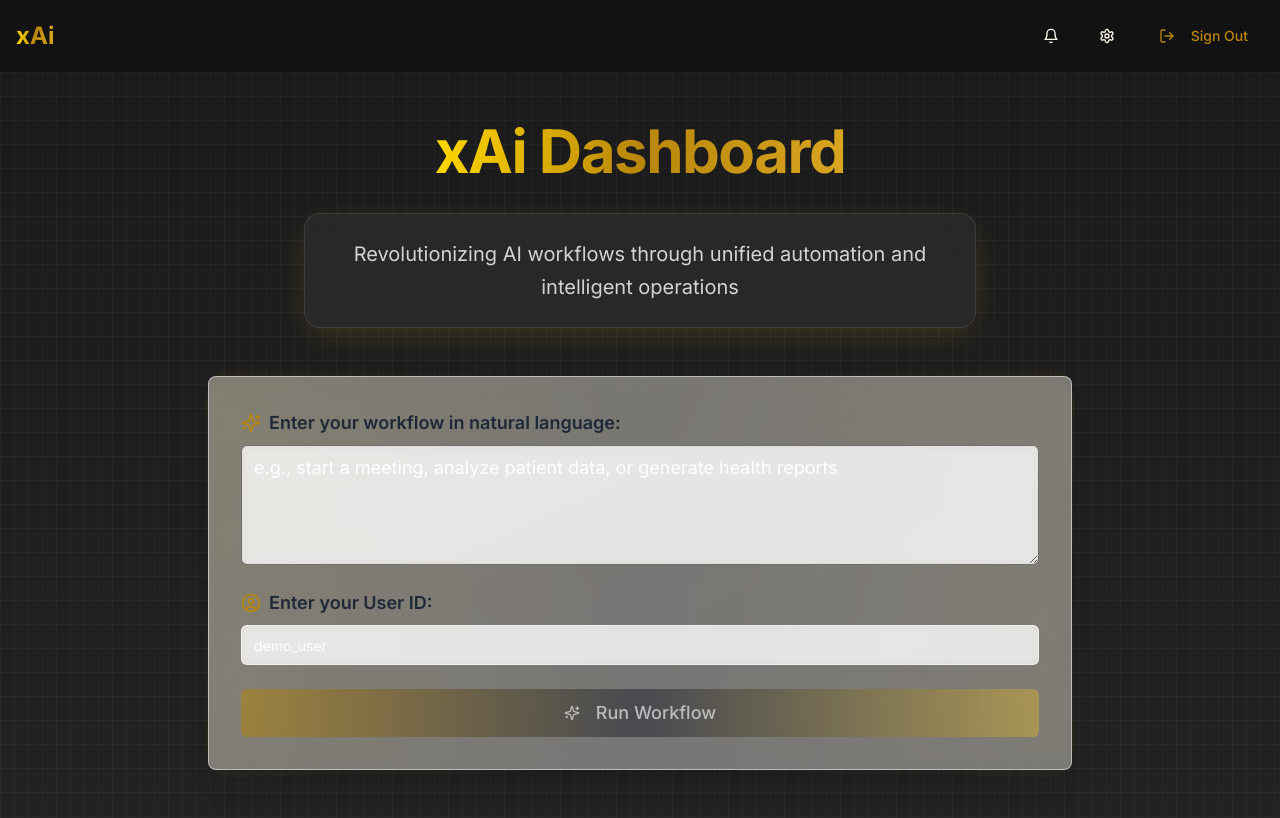
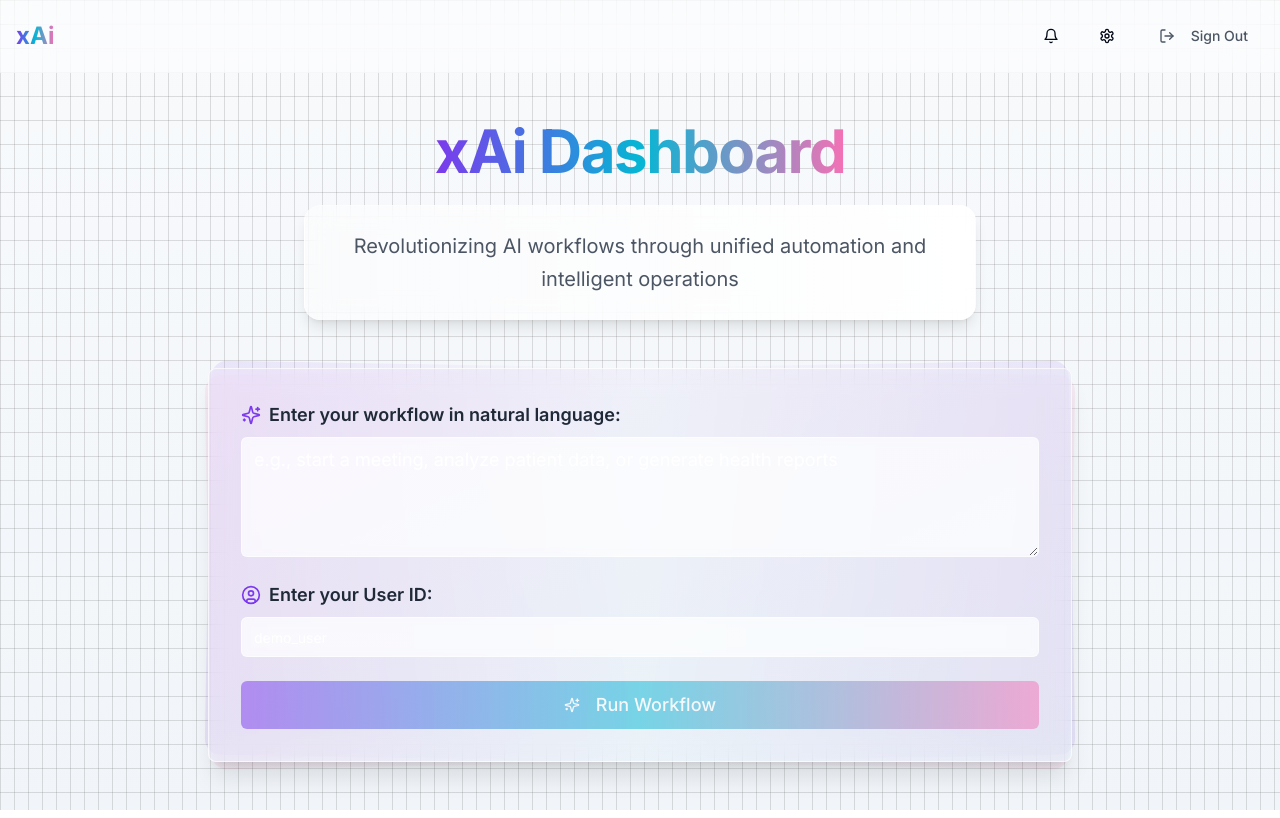
Before and after one commit to Dropio12/lovable-explainability-hub, a React (Vite) app: page / in a window 1280 px wide. Built offline with nearby package versions, Linux system fonts and the light colour scheme.

Commit message:
Reverted to edit edt-42c83e3d-6621-451c-a758-259927887c0c: "Rename project
Update project name to reflect the new branding."

```diff
--- a/src/components/WorkflowInput.tsx
+++ b/src/components/WorkflowInput.tsx
@@ -1,24 +1,28 @@
+
 import React, { useState } from 'react';
 import { Card } from './ui/card';
 import { Button } from './ui/button';
 import { Textarea } from './ui/textarea';
 import { Input } from './ui/input';
 import { Loader2, Sparkles, UserCircle } from 'lucide-react';
+
 interface WorkflowInputProps {
   onSubmit: (workflow: string, userId: string) => void;
 }
-export function WorkflowInput({
-  onSubmit
-}: WorkflowInputProps) {
+
+export function WorkflowInput({ onSubmit }: WorkflowInputProps) {
   const [workflow, setWorkflow] = useState('');
   const [userId, setUserId] = useState('');
   const [isProcessing, setIsProcessing] = useState(false);
+
   const handleSubmit = async () => {
     setIsProcessing(true);
     await onSubmit(workflow, userId);
     setIsProcessing(false);
   };
-  return <Card className="relative overflow-hidden backdrop-blur-md bg-white/40 border border-white/50 shadow-xl">
+
+  return (
+    <Card className="relative overflow-hidden backdrop-blur-md bg-white/40 border border-white/50 shadow-xl">
       <div className="absolute inset-0 bg-gradient-to-br from-primary/5 to-secondary/5" />
       <div className="relative p-8 space-y-6">
         <div className="space-y-2">
@@ -26,7 +30,13 @@ export function WorkflowInput({
             <Sparkles className="w-5 h-5 text-primary" />
             Enter your workflow in natural language:
           </label>
-          <Textarea id="workflow" value={workflow} onChange={e => setWorkflow(e.target.value)} placeholder="e.g., start a meeting, analyze patient data, or generate health reports" className="min-h-[120px] bg-white/70 border-black/50 backdrop-blur-sm text-lg transition-all duration-200 focus:bg-white/90 focus:shadow-lg" />
+          <Textarea
+            id="workflow"
+            value={workflow}
+            onChange={(e) => setWorkflow(e.target.value)}
+            placeholder="e.g., start a meeting, analyze patient data, or generate health reports"
+            className="min-h-[120px] bg-white/70 border-white/50 backdrop-blur-sm text-lg transition-all duration-200 focus:bg-white/90 focus:shadow-lg"
+          />
         </div>
 
         <div className="space-y-2">
@@ -34,18 +44,33 @@ export function WorkflowInput({
             <UserCircle className="w-5 h-5 text-primary" />
             Enter your User ID:
           </label>
-          <Input id="userId" value={userId} onChange={e => setUserId(e.target.value)} placeholder="demo_user" className="bg-white/70 border-white/50 backdrop-blur-sm text-lg transition-all duration-200 focus:bg-white/90" />
+          <Input
+            id="userId"
+            value={userId}
+            onChange={(e) => setUserId(e.target.value)}
+            placeholder="demo_user"
+            className="bg-white/70 border-white/50 backdrop-blur-sm text-lg transition-all duration-200 focus:bg-white/90"
+          />
         </div>
 
-        <Button onClick={handleSubmit} disabled={isProcessing || !workflow || !userId} className="w-full bg-gradient-to-r from-primary via-secondary to-accent text-white text-lg py-6 transition-all duration-300 hover:scale-[1.02] hover:shadow-lg disabled:hover:scale-100">
-          {isProcessing ? <>
+        <Button
+          onClick={handleSubmit}
+          disabled={isProcessing || !workflow || !userId}
+          className="w-full bg-gradient-to-r from-primary via-secondary to-accent text-white text-lg py-6 transition-all duration-300 hover:scale-[1.02] hover:shadow-lg disabled:hover:scale-100"
+        >
+          {isProcessing ? (
+            <>
               <Loader2 className="mr-2 h-5 w-5 animate-spin" />
               Processing workflow...
-            </> : <>
+            </>
+          ) : (
+            <>
               <Sparkles className="mr-2 h-5 w-5" />
               Run Workflow
-            </>}
+            </>
+          )}
         </Button>
       </div>
-    </Card>;
+    </Card>
+  );
 }
--- a/src/index.css
+++ b/src/index.css
@@ -7,25 +7,25 @@
 
 @layer base {
   :root {
-    --background: 220 20% 17%;
-    --foreground: 48 100% 97%;
-    --card: 220 20% 20%;
-    --card-foreground: 48 100% 97%;
-    --popover: 220 20% 17%;
-    --popover-foreground: 48 100% 97%;
-    --primary: 43 86% 58%;
-    --primary-foreground: 0 0% 100%;
-    --secondary: 220 24% 24%;
-    --secondary-foreground: 0 0% 100%;
-    --muted: 220 20% 30%;
-    --muted-foreground: 48 100% 90%;
-    --accent: 43 60% 62%;
-    --accent-foreground: 0 0% 100%;
+    --background: 0 0% 100%;
+    --foreground: 222.2 84% 4.9%;
+    --card: 0 0% 100%;
+    --card-foreground: 222.2 84% 4.9%;
+    --popover: 0 0% 100%;
+    --popover-foreground: 222.2 84% 4.9%;
+    --primary: 222.2 47.4% 11.2%;
+    --primary-foreground: 210 40% 98%;
+    --secondary: 210 40% 96.1%;
+    --secondary-foreground: 222.2 47.4% 11.2%;
+    --muted: 210 40% 96.1%;
+    --muted-foreground: 215.4 16.3% 46.9%;
+    --accent: 210 40% 96.1%;
+    --accent-foreground: 222.2 47.4% 11.2%;
     --destructive: 0 84.2% 60.2%;
-    --destructive-foreground: 0 0% 100%;
-    --border: 48 30% 60%;
-    --input: 48 30% 60%;
-    --ring: 43 86% 58%;
+    --destructive-foreground: 210 40% 98%;
+    --border: 214.3 31.8% 91.4%;
+    --input: 214.3 31.8% 91.4%;
+    --ring: 222.2 84% 4.9%;
     --radius: 0.5rem;
   }
 
@@ -34,23 +34,6 @@
   }
 
   body {
-    @apply bg-[#1a1a1a] text-foreground font-sans antialiased;
+    @apply bg-background text-foreground font-sans antialiased;
   }
 }
-
-/* Custom utility classes */
-.glass-gold {
-  @apply backdrop-blur-lg bg-black/20 border border-primary/30 shadow-[0_8px_32px_-8px_rgba(184,134,11,0.5)];
-}
-
-.text-gradient-gold {
-  @apply bg-gradient-to-r from-[#FFD700] via-[#B8860B] to-[#DAA520] bg-clip-text text-transparent;
-}
-
-.bg-gradient-luxury {
-  @apply bg-gradient-to-r from-[#B8860B] via-[#DAA520] to-[#FFD700];
-}
-
-.premium-card {
-  @apply backdrop-blur-md bg-white/5 border border-white/10 shadow-[0_8px_32px_-8px_rgba(255,215,0,0.2)];
-}
--- a/src/pages/Index.tsx
+++ b/src/pages/Index.tsx
@@ -51,20 +51,20 @@ const Index = () => {
   };
 
   return (
-    <div className="min-h-screen relative overflow-hidden bg-gradient-to-b from-[#1a1a1a] to-[#222222]">
-      {/* Subtle grid and glow effects */}
+    <div className="min-h-screen relative overflow-hidden bg-gradient-to-b from-slate-50 to-slate-100">
+      {/* Dynamic background elements */}
       <div className="absolute inset-0">
-        <div className="absolute inset-0 bg-[linear-gradient(to_right,#ffffff08_1px,transparent_1px),linear-gradient(to_bottom,#ffffff08_1px,transparent_1px)] bg-[size:14px_24px]" />
-        <div className="absolute left-0 right-0 top-0 -z-10 m-auto h-[310px] w-[310px] rounded-full bg-primary/5 blur-[120px]" />
-        <div className="absolute left-60 right-0 top-0 -z-10 m-auto h-[310px] w-[310px] rounded-full bg-accent/5 blur-[120px]" />
-        <div className="absolute right-60 bottom-0 -z-10 m-auto h-[310px] w-[310px] rounded-full bg-primary/5 blur-[120px]" />
+        <div className="absolute inset-0 bg-[linear-gradient(to_right,#4f4f4f2e_1px,transparent_1px),linear-gradient(to_bottom,#4f4f4f2e_1px,transparent_1px)] bg-[size:14px_24px]" />
+        <div className="absolute left-0 right-0 top-0 -z-10 m-auto h-[310px] w-[310px] rounded-full bg-primary/20 blur-[100px]" />
+        <div className="absolute left-60 right-0 top-0 -z-10 m-auto h-[310px] w-[310px] rounded-full bg-secondary/20 blur-[100px]" />
+        <div className="absolute right-60 bottom-0 -z-10 m-auto h-[310px] w-[310px] rounded-full bg-accent/20 blur-[100px]" />
       </div>
 
-      {/* Premium header with subtle glass effect */}
-      <header className="sticky top-0 z-50 border-b border-white/5 bg-black/30 backdrop-blur-xl">
+      {/* Header with glassmorphism */}
+      <header className="sticky top-0 z-50 border-b border-white/10 bg-white/60 backdrop-blur-xl">
         <div className="container max-w-7xl mx-auto px-4 py-4">
           <div className="flex items-center justify-between">
-            <h2 className="text-2xl font-bold text-gradient-gold">
+            <h2 className="text-2xl font-bold bg-clip-text text-transparent bg-gradient-to-r from-primary via-secondary to-accent">
               xAi
             </h2>
             <div className="flex items-center gap-4">
@@ -73,7 +73,7 @@ const Index = () => {
               <Button
                 variant="ghost"
                 onClick={handleSignOut}
-                className="text-primary hover:text-accent transition-all duration-200 hover:scale-105"
+                className="text-gray-600 hover:text-gray-900 transition-all duration-200 hover:scale-105"
               >
                 <LogOut className="w-5 h-5 mr-2" />
                 Sign Out
@@ -85,22 +85,22 @@ const Index = () => {
 
       <main className="relative container max-w-4xl mx-auto px-4 py-12">
         <div className="space-y-12 animate-fade-in">
-          <div className="text-center space-y-8">
+          <div className="text-center space-y-6">
             <h1 className="text-6xl font-bold tracking-tight">
-              <span className="text-gradient-gold">
+              <span className="bg-clip-text text-transparent bg-gradient-to-r from-primary via-secondary to-accent">
                 xAi Dashboard
               </span>
             </h1>
-            <p className="text-xl text-white/80 max-w-2xl mx-auto leading-relaxed">
-              <span className="premium-card inline-block p-6 rounded-2xl">
+            <p className="text-xl text-gray-600 max-w-2xl mx-auto leading-relaxed">
+              <span className="bg-gradient-to-r from-white/60 to-white/95 p-6 rounded-2xl border border-white/20 shadow-lg backdrop-blur-md inline-block">
                 Revolutionizing AI workflows through unified automation and intelligent operations
               </span>
             </p>
           </div>
 
           <div className="relative">
-            <div className="absolute inset-0 bg-gradient-to-r from-primary/5 via-transparent to-accent/5 rounded-2xl transform rotate-1" />
-            <div className="absolute inset-0 bg-gradient-to-r from-accent/5 via-transparent to-primary/5 rounded-2xl transform -rotate-1" />
+            <div className="absolute inset-0 bg-gradient-to-r from-primary/10 via-transparent to-accent/10 rounded-2xl transform rotate-1" />
+            <div className="absolute inset-0 bg-gradient-to-r from-accent/10 via-transparent to-primary/10 rounded-2xl transform -rotate-1" />
             <div className="relative">
               <WorkflowInput onSubmit={handleWorkflowSubmit} />
             </div>
--- a/tailwind.config.ts
+++ b/tailwind.config.ts
@@ -26,19 +26,19 @@ export default {
         background: "hsl(var(--background))",
         foreground: "hsl(var(--foreground))",
         primary: {
-          DEFAULT: "#B8860B", // Dark golden color
+          DEFAULT: "#7C3AED", // Vibrant violet
           foreground: "#ffffff",
         },
         secondary: {
-          DEFAULT: "#1A1F2C", // Deep navy/black
+          DEFAULT: "#06B6D4", // Cyan
           foreground: "#ffffff",
         },
         accent: {
-          DEFAULT: "#D4AF37", // Metallic gold
+          DEFAULT: "#F471B5", // Pink
           foreground: "#ffffff",
         },
         muted: {
-          DEFAULT: "#4A4A4A", // Soft black
+          DEFAULT: "#94A3B8", // Slate
           foreground: "#ffffff",
         },
       },
@@ -91,10 +91,6 @@ export default {
         gradient: "gradient 15s ease infinite",
         "gradient-x": "gradient-x 15s ease infinite",
       },
-      backgroundImage: {
-        'gradient-gold': 'linear-gradient(45deg, #B8860B, #D4AF37, #FFD700)',
-        'gradient-dark': 'linear-gradient(45deg, #1A1F2C, #2A2F3C, #3A3F4C)',
-      },
     },
   },
   plugins: [require("tailwindcss-animate")],
```
